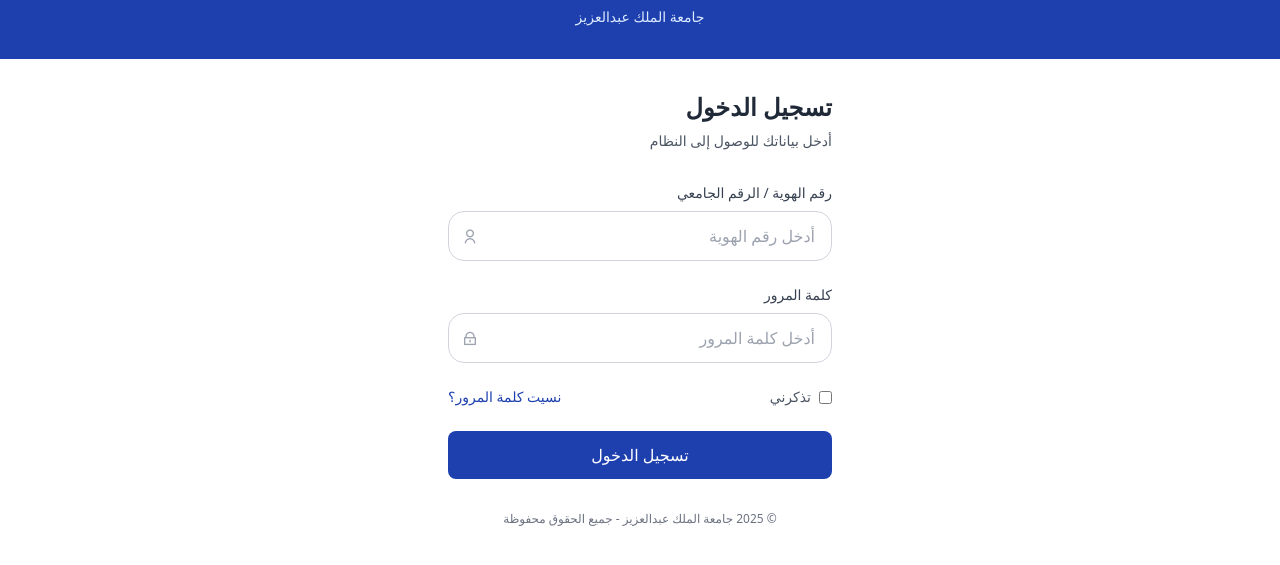
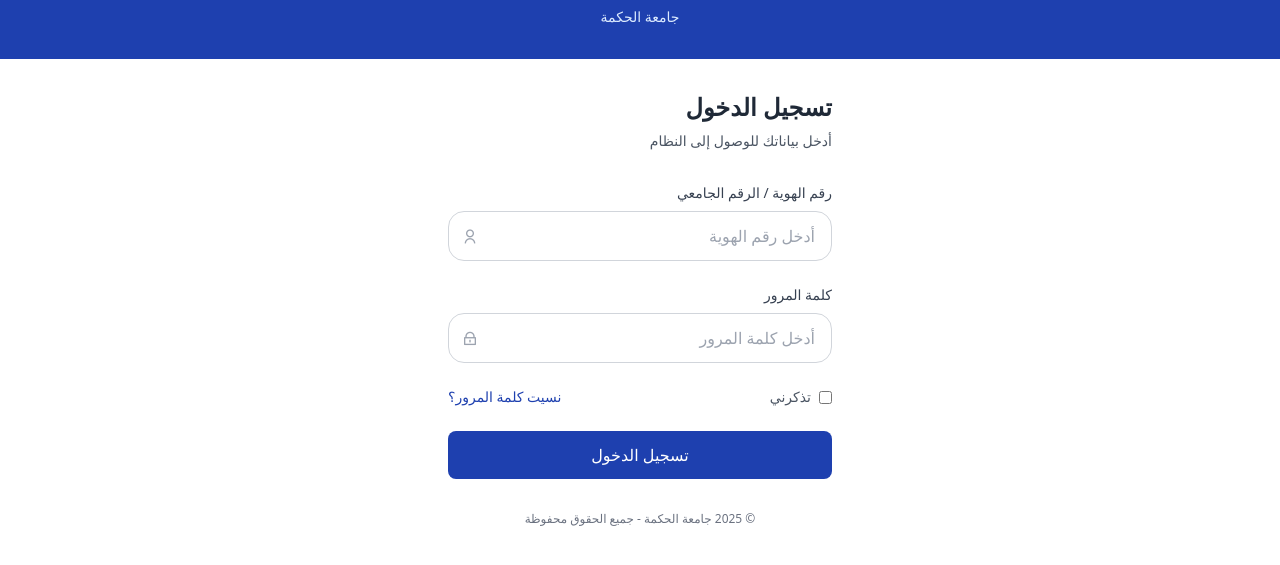
Before and after one commit to naderwddah/Attendance-System, a plain HTML site: page index.html in a window 1280 px wide. Shown: the part 101-666 px from the top of the page. Drawn offline with nearby package versions, Linux system fonts and the light colour scheme.

Commit message:
Update university name in index.html

```diff
--- a/index.html
+++ b/index.html
@@ -48,7 +48,7 @@
         <div class="bg-primary text-white px-6 py-8 text-center">
             <div class="font-['Pacifico'] text-2xl mb-2">logo</div>
             <h1 class="text-xl font-semibold">نظام إدارة الحضور الجامعي</h1>
-            <p class="text-blue-100 text-sm mt-2">جامعة الملك عبدالعزيز</p>
+            <p class="text-blue-100 text-sm mt-2">جامعة  الحكمة   </p>
         </div>
 
         <!-- Login Form -->
@@ -94,7 +94,7 @@
                 </form>
 
                 <div class="mt-8 text-center">
-                    <p class="text-xs text-gray-500">© 2025 جامعة الملك عبدالعزيز - جميع الحقوق محفوظة</p>
+                    <p class="text-xs text-gray-500">© 2025 جامعة الحكمة  - جميع الحقوق محفوظة</p>
                 </div>
             </div>
         </div>
```
